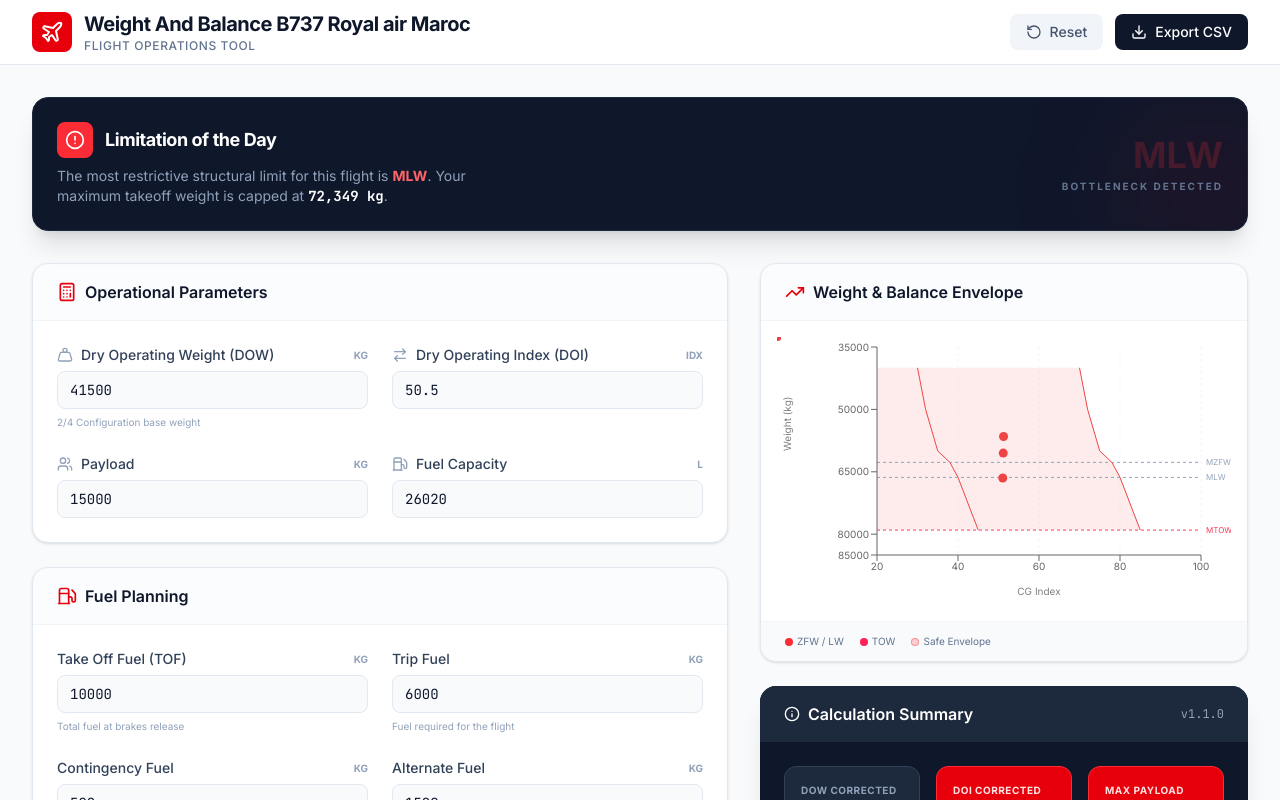
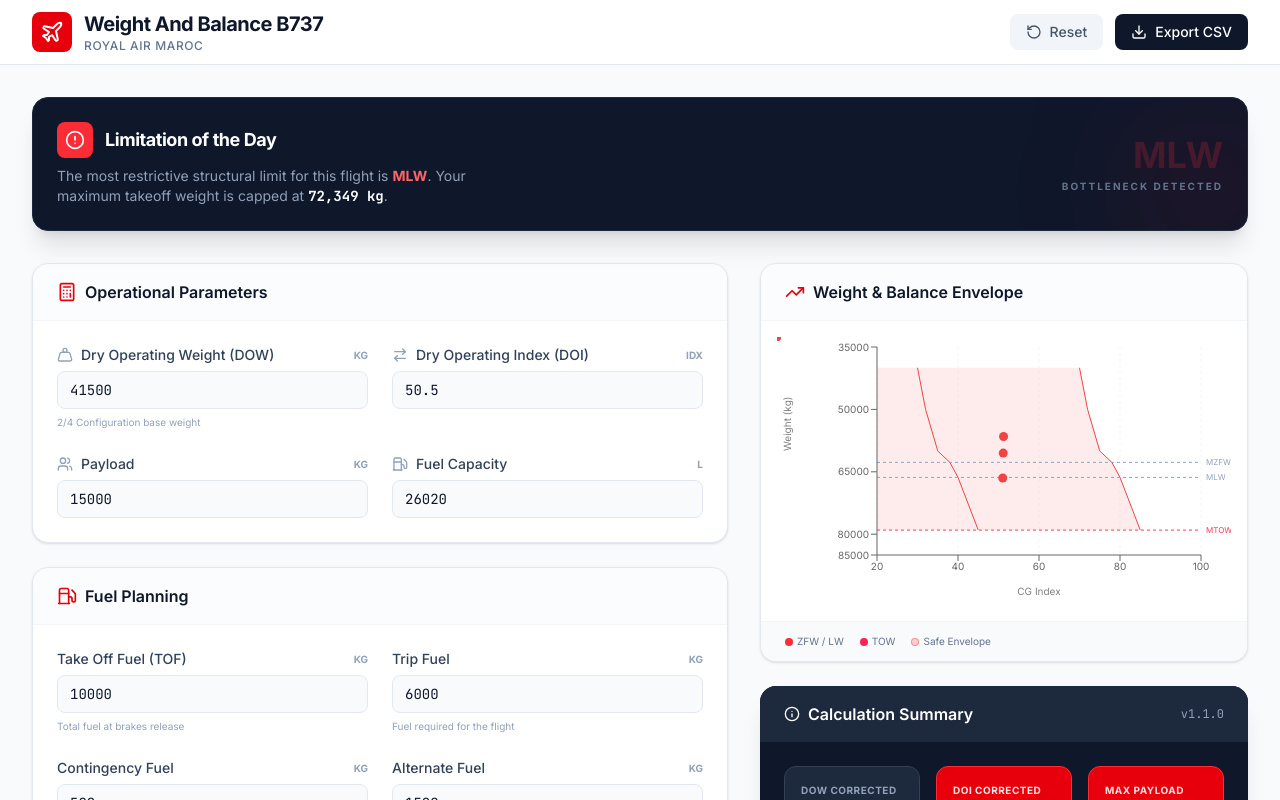
Before and after one commit to AymaneZbakh/737-weight-and-balance, a React (Vite) app: page / in a window 1280 px wide. Shown: the top 800 px of the page. Built offline with nearby package versions, Linux system fonts and the light colour scheme.

Commit message:
refactor: Remove "Royal air Maroc" from general titles
Removes the specific airline branding from the main title and metadata to make the application more general-purpose. The airline name is retained in specific report headers.

```diff
--- a/index.html
+++ b/index.html
@@ -3,7 +3,7 @@
   <head>
     <meta charset="UTF-8" />
     <meta name="viewport" content="width=device-width, initial-scale=1.0" />
-    <title>Weight And Balance B737 Royal air Maroc</title>
+    <title>Weight And Balance B737</title>
   </head>
   <body>
     <div id="root"></div>
--- a/metadata.json
+++ b/metadata.json
@@ -1,5 +1,5 @@
 {
-  "name": "Weight And Balance B737 Royal air Maroc",
+  "name": "Weight And Balance B737",
   "description": "A professional aviation tool for calculating Boeing 737 weight and balance parameters, including DOW corrections, payload limits, and fuel requirements.",
   "requestFramePermissions": []
 }
--- a/src/App.tsx
+++ b/src/App.tsx
@@ -244,7 +244,7 @@
 
   const exportToCSV = () => {
     const data = [
-      ['Weight And Balance B737 Royal air Maroc Report'],
+      ['Weight And Balance B737 - Royal air Maroc Report'],
       ['Date', new Date().toLocaleString()],
       ['Limitation of the Day (Bottleneck)', results.limitingFactor],
       [''],
@@ -303,8 +303,8 @@
               <Plane className="text-white w-6 h-6" />
             </div>
             <div>
-              <h1 className="text-xl font-bold tracking-tight">Weight And Balance B737 Royal air Maroc</h1>
-              <p className="text-xs text-slate-500 font-medium uppercase tracking-wider">Flight Operations Tool</p>
+              <h1 className="text-xl font-bold tracking-tight">Weight And Balance B737</h1>
+              <p className="text-xs text-slate-500 font-medium uppercase tracking-wider">Royal air Maroc</p>
             </div>
           </div>
           <div className="flex items-center gap-3">
```
